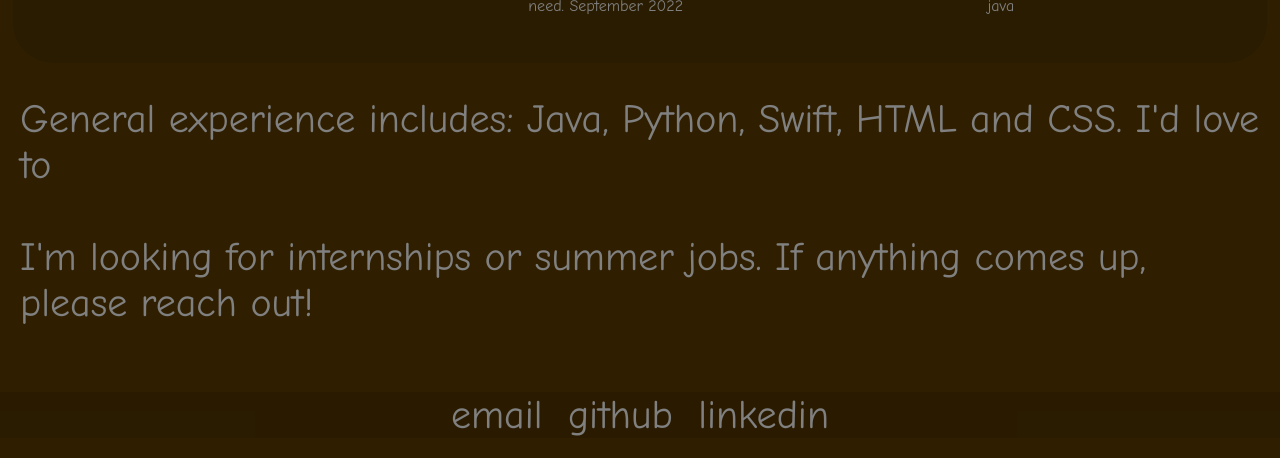
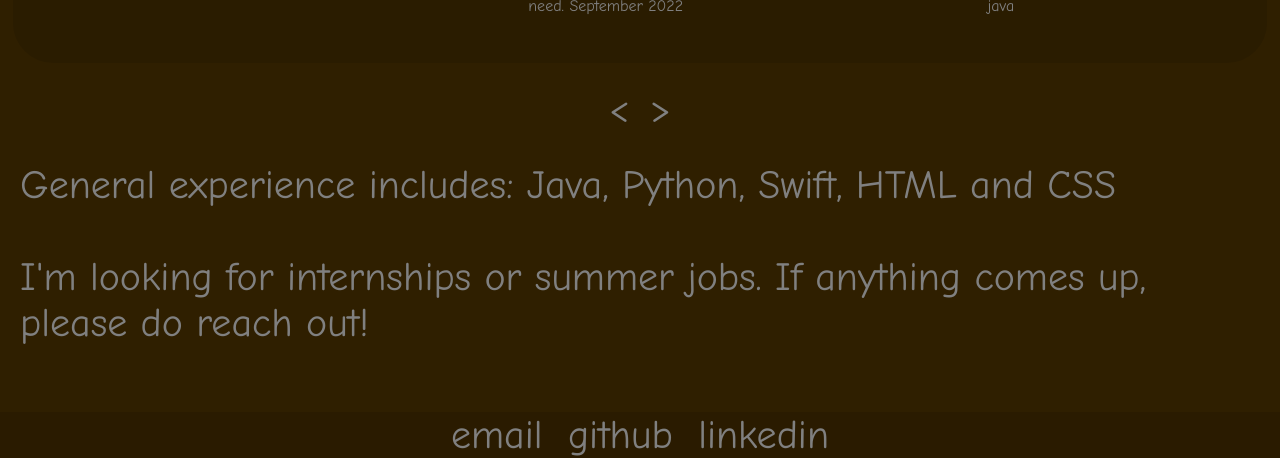
Before and after one commit to theSecondBlueWizard/html, a plain HTML site: page index.html in a window 1280 px wide. Shown: the part 860-1318 px from the top of the page. Drawn offline with Linux system fonts and the light colour scheme.

Commit message:
finished home page

```diff
--- a/index.html
+++ b/index.html
@@ -18,10 +18,10 @@
 			<nav>
 				<ul>
 					<li>
-						<a href="#"> projects </a>
+						<a href="#zenith"> projects </a>
 					</li>
 					<li>
-						<a href="#"> blog </a>
+						<a href="/blog/index.html"> blog </a>
 					</li>
 				</ul>
 			</nav>
@@ -94,11 +94,19 @@
 				</li>
 			</ul>
 		</div>
+		<ul class="leftright">
+			<li>
+				<a href="#roy"> < </a>
+			</li>
+			<li>
+				<a href="#zenith"> > </a>
+			</li>
+		</ul>
 
 		<p style="padding: 20px; font-size: 40px">
-			General experience includes: Java, Python, Swift, HTML and CSS. I'd love to
+			General experience includes: Java, Python, Swift, HTML and CSS
 			<br><br>
-			I'm looking for internships or summer jobs. If anything comes up, please reach out!
+			I'm looking for internships or summer jobs. If anything comes up, please do reach out!
 			<br><br>
 		</p>
 
--- a/style.css
+++ b/style.css
@@ -4,12 +4,21 @@
 }
 
 * {
+	scroll-behavior: smooth;
 	margin: 0;
 	padding: 0;
 }
 
 * element {
 	overflow: -moz-scrollbars-none;
+}
+
+* a {
+	text-decoration: none;
+	color: var(--text-color);
+}
+* a:hover {
+	color:rgb(70, 0, 119);
 }
 
 
@@ -76,6 +85,7 @@ header ul li {
 
 header ul li a {
 	transition: all 300ms;
+	text-decoration:underline;
 	color: var(--text-color);
 }
 
@@ -181,6 +191,30 @@ header ul li :hover {
 	filter: blur(3px);
 }
 
+.leftright {
+	display: flex;
+	justify-content: center;
+}
+
+.leftright li {
+	padding: 10px;
+	list-style: none;
+	display: inline-block;
+}
+
+.leftright li a {
+	color: var(--text-color);
+	text-decoration: none;
+	font-size: 40px;
+}
+
+/* Not happy with this solution. Working on fixing up SVGs for the buttons on the scrollbar to work better for pc's*/
+
+.leftright li a:hover {
+	transition: all 300ms;
+	color: rgb(70, 0, 119);
+}
+
 footer {
 	grid-area: footer;
 	bottom: 0;
```
Also changed, not shown: blog/index.html (added, +42 -0 lines), 1 other file.
